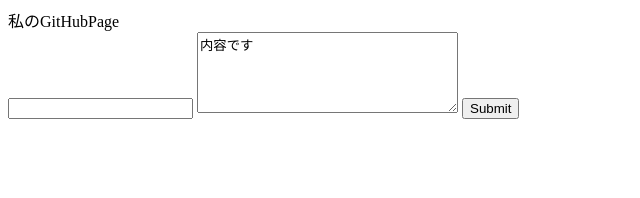
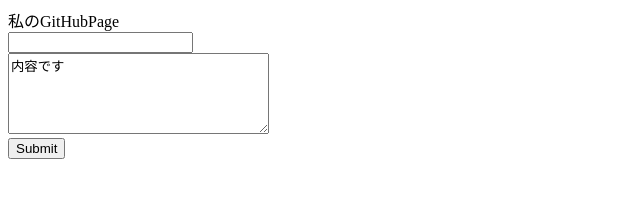
Before and after one commit to mstbnb/mstbnb.github.io, a plain HTML site: page index.html in a window 1280 px wide. Shown: the whole page, without its empty margins (0-640 px from the left). Drawn offline with Linux system fonts and the light colour scheme.

Commit message:
改行追加

```diff
--- a/index.html
+++ b/index.html
@@ -8,8 +8,8 @@
     <body>
         <div>私のGitHubPage</div>
         <form method="post">
-            <input type='text' name="name">
-            <textarea cols="30" rows="5" name="content">内容です</textarea>
+            <input type='text' name="name"><br>
+            <textarea cols="30" rows="5" name="content">内容です</textarea><br>
             <input type="submit">
         </form>
     </body>
```
